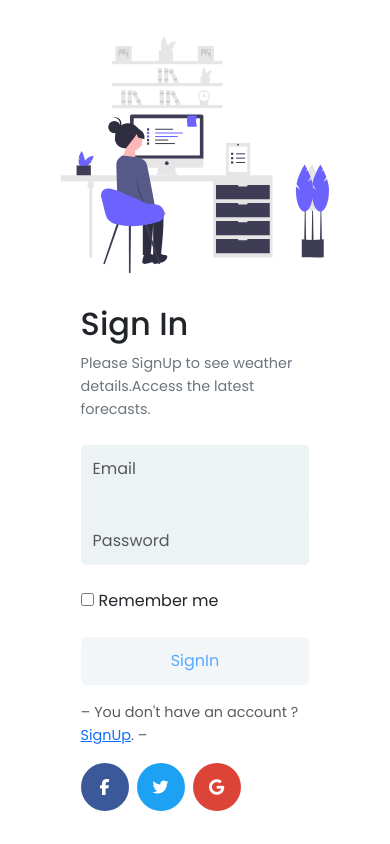
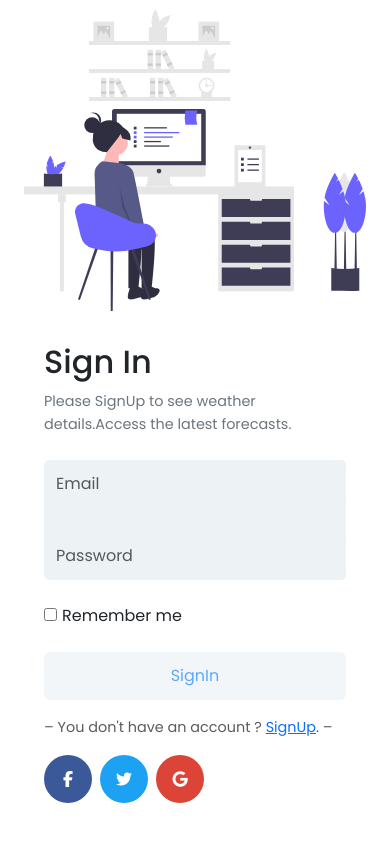
Before and after one commit to iamfalkunaz/weatherapp, a React (Create React App) app: page /signin in a window 390 px wide. Built offline with nearby package versions, Linux system fonts and the light colour scheme.

Commit message:
responsive issues

```diff
--- a/src/AboutUs.jsx
+++ b/src/AboutUs.jsx
@@ -1,21 +1,23 @@
 import React from "react";
 import { useState } from "react";
 import InputFeilds from "./shared/InputFeilds";
+import Navbar from "./shared/Navbar";
 import Button from "react-bootstrap/Button";
-
-
+import Footer from "./shared/Footer";
 
 function AboutUs() {
-  const [activeTab, setActiveTab] = useState("");
   const [data, setData] = useState({
     name: "",
     email: "",
     password: "",
   });
 
+
+
   return (
     <>
       <div className="about-us">
+
         <div className="container ">
           <div className="row gutters">
             <div className="col-xl-3 col-lg-3 col-md-12 col-sm-12 col-12">
@@ -71,18 +73,26 @@ function AboutUs() {
                   </div>
                   <div className="row gutters">
                     <div className="col-xl-12 col-lg-12 col-md-12 col-sm-12 col-12">
-                      <h6 className="mt-3 mb-2 text-primary">Change Password</h6>
+                      <h6 className="mt-3 mb-2 text-primary">
+                        Change Password
+                      </h6>
                     </div>
                     <div className="col-xl-6 col-lg-6 col-md-6 col-sm-6 col-12">
                       <div className="form-group">
                         <label for="c-password">Password</label>
-                        <InputFeilds data="Enter Old Password" value={data.password} />
+                        <InputFeilds
+                          data="Enter Old Password"
+                          value={data.password}
+                        />
                       </div>
                     </div>
                     <div className="col-xl-6 col-lg-6 col-md-6 col-sm-6 col-12">
                       <div className="form-group">
                         <label for="n-password">New Password</label>
-                        <InputFeilds data="Enter new Password" value={data.newpassword} />
+                        <InputFeilds
+                          data="Enter new Password"
+                          value={data.newpassword}
+                        />
                       </div>
                     </div>
                   </div>
@@ -118,7 +128,9 @@ function AboutUs() {
             </div>
           </div>
         </div>
+        <Footer textColor="rgb(48, 5, 65)" />
       </div>
+
     </>
   );
 }
--- a/src/Header.jsx
+++ b/src/Header.jsx
@@ -72,7 +72,7 @@ function Header() {
     <>
 
       <div className="header">
-        <nav className="navbar navbar-expand-lg">
+      <nav className="navbar navbar-expand-lg">
           <div className="container">
             <a className="navbar-brand text-white" href="#">
               <i className="fa-solid fa-cloud-moon icon"></i>
@@ -130,7 +130,6 @@ function Header() {
             </div>
           </div>
         </nav>
-
         <section className="header-section text-white py-5">
           <div className="center-div">
             <h1 className="fw-bold main-heading ">Find Weather Forcast</h1>
@@ -180,7 +179,9 @@ function Header() {
             ) : null}
           </div>
         </section>
-        <Footer />
+        <Footer
+          className ="social"
+        />
       </div>
     </>
   );
--- a/src/Signin.jsx
+++ b/src/Signin.jsx
@@ -44,7 +44,8 @@ function Sginin() {
 
     try {
       const data = await axios.post(
-        "https://server-phi-two.vercel.app/user/signin",
+        // "https://server-phi-two.vercel.app/user/signin",
+        "http://localhost:2022/user/signin",
         userData
       );
 
@@ -104,7 +105,7 @@ function Sginin() {
               </p>
 
               <div>
-                <div className="input-area">
+                <div className="input-area input-query">
                   <div className="form-group">
                     <InputFeilds
                       name="email"
--- a/src/Signup.jsx
+++ b/src/Signup.jsx
@@ -47,8 +47,8 @@ function Signup() {
 
     try {
       const data = await axios.post(
-       "https://server-phi-two.vercel.app/user/signup",
-
+       // "https://server-phi-two.vercel.app/user/signup",
+        "http://localhost:2022/user/signup",
         userData
       );
       setChecked(!checked);
--- a/src/index.css
+++ b/src/index.css
@@ -10,10 +10,7 @@ html {
   box-sizing: border-box;
   font-family: "Poppins", sans-serif;
 }
-.toast-header {
-  color: #fff;
-  background-color: rgb(134, 55, 177);
-}
+
 .header {
   background-image: url("./weatherbg.png");
   background-size: cover;
@@ -129,23 +126,29 @@ input {
 .authentication-container {
   display: flex;
   min-height: 100vh;
+  width: 100%;
   align-items: center;
   justify-content: center;
 }
 .authentication-row {
   margin: 0;
-  width: 80%;
+  width: 100%;
   max-width: 1200px;
+  align-items: center;
+}
+img{
+  width: 100%;
+  height: auto;
+  max-height: 100%;
 }
 
 .image-side img {
-  width: 100%;
-  height: auto;
-  max-height: 100%;
-  margin-top: 35px;
+  padding: 10px 5px 10px 5px;
+  align-items: center ;
+  justify-content: center;
 }
 .form-side {
-  padding: 2rem;
+  padding: .5rem;
   display: flex;
   align-items: center;
 }
@@ -231,7 +234,7 @@ input[type="checkbox"] {
 .social-icons .fa-google {
   background-color: #db4437;
 }
-
+/* footer styling */
 .footer {
   position: absolute;
   bottom: 5px;
@@ -245,8 +248,8 @@ input[type="checkbox"] {
 }
 
 .footer-heading {
-  color: #ddd !important;
   margin: auto;
+  color: inherit;
 }
 
 .footer-content {
@@ -268,6 +271,7 @@ input[type="checkbox"] {
 .footer-heading p {
   margin-left: 10px;
   color: #ddd !important;
+  color: inherit;
 }
 .footer-icon,
 .footer-heading,
@@ -278,6 +282,7 @@ input[type="checkbox"] {
 .footer-icon {
   font-size: 30px;
   margin-right: 20px;
+  color: inherit;
 }
 .footer-social-icon a {
   display: inline-block;
@@ -287,30 +292,22 @@ input[type="checkbox"] {
   border-radius: 50%;
   text-align: center;
   margin-right: 0.5rem;
-  color: white;
+  color: inherit;
 }
 .footer-social-icon a:link {
   text-decoration: none;
 }
-.footer-social-icon .fa-twitter:hover {
-  color: rgb(112, 109, 114);
-}
-.footer-social-icon .fa-google:hover {
-  color: rgb(112, 109, 114);
-}
-.footer-social-icon .fa-facebook-f:hover {
+.footer-social-icon .fa-twitter:hover .fa-google:hover .fa-facebook-f:hover {
   color: rgb(112, 109, 114);
 }
 .logout {
   color: white !important;
   font-weight: bold;
 }
-
 /* styling about us page */
-
 .about-us {
   margin: 0;
-  padding-top: 40px;
+  padding-top: 35px;
   color: #2e323c;
   background: #f5f6fa;
   position: relative;
@@ -431,26 +428,46 @@ input[type="checkbox"] {
 
 
 @media (max-width: 992px) {
-  .image-side {
-    width: auto;
+  .authentication-container .authentication-row{
+    width: 100%;
+  }
+  .image-side img {
+    width: 100%;
+    margin: 0;
+    padding: 0;
   }
   .form-side {
+    width: 100%;
+    margin: 0;
+    padding: 0;
+  }
+  .input-query{
+    margin: 0;
     padding: 0%;
   }
 }
 
-@media (max-width: 768px) {
-  .authentication-container {
+@media(max-width: 768px) {
+
+  .authentication-container .authentication-row{
     width: 100%;
+  }
+  .image-side img{
+    width: 100%;
+    margin: 0;
+    padding: 0;
   }
   .content {
     display: block;
     padding: 20px;
   }
   .form-side {
-    width: 100%;
-    margin: 0 0 0 0;
-    padding: 0 0 0 0;
+    margin: 0;
+    padding: 0;
+  }
+  .input-query{
+    margin: 0;
+    padding: 0%;
   }
   .center-div {
     width: 100%;
--- a/src/shared/Footer.jsx
+++ b/src/shared/Footer.jsx
@@ -1,11 +1,19 @@
 import React from "react";
 import { Link } from "react-router-dom";
 
-function Footer() {
+function Footer({ textColor }) {
+  const style = {
+    position: 'fixed',
+    bottom: 0,
+    width: '100%',
+    color: 'black',
+    textAlign: 'center',
+    padding: '10px',
+  };
   return (
     <div>
-      <footer className="footer">
-        <div className="footer-content">
+      <footer className="footer" >
+        <div className="footer-content"  style={style}>
           <div className="footer-icon">
           <i class="fa-solid fa-temperature-half"></i>
 
--- /dev/null
+++ b/src/shared/Navbar.jsx
@@ -0,0 +1,76 @@
+import React from 'react'
+import { Link } from "react-router-dom";
+import LogoutModal from './LogoutModal';
+
+function Navbar({ textColor }) {
+  const style = {
+    color: textColor,
+  };
+    let token;
+
+    token = localStorage.getItem("token");
+  return (
+    <div>
+       <nav className="navbar navbar-expand-lg"  style={style}>
+          <div className="container">
+            <a className="navbar-brand text-white" href="#">
+              <i className="fa-solid fa-cloud-moon icon"></i>
+            </a>
+            <button
+              className="navbar-toggler"
+              type="button"
+              data-bs-toggle="collapse"
+              data-bs-target="#navbarNav"
+              aria-controls="navbarNav"
+              aria-expanded="false"
+              aria-label="Toggle navigation"
+            >
+              <span className="navbar-toggler-icon"></span>
+            </button>
+            <div className="collapse navbar-collapse" id="navbarNav">
+              <ul className="navbar-nav">
+                <li className="nav-item">
+                  <Link className="nav-link active" aria-current="page" to="/">
+                    Weather
+                  </Link>
+                </li>
+                <li className="nav-item">
+                  <Link
+                    className="nav-link active"
+                    aria-current="page"
+                    to="/aboutus"
+                  >
+                    About
+                  </Link>
+                </li>
+                {token ? (
+                  <li className="nav-item">
+                    <div className="nav-link logout">
+                      <LogoutModal
+                      //onClick={handleLogout}
+                      />
+                    </div>
+                  </li>
+                ) : (
+                  <>
+                    <li className="nav-item">
+                      <Link className="nav-link" to="/signin">
+                        SignIn
+                      </Link>
+                    </li>
+                    <li className="nav-item">
+                      <Link className="nav-link" to="/Signup">
+                        SignUp
+                      </Link>
+                    </li>
+                  </>
+                )}
+              </ul>
+            </div>
+          </div>
+        </nav>
+    </div>
+  )
+}
+
+export default Navbar
```
Also changed, not shown: src/Logout.jsx (deleted, +0 -22 lines).
